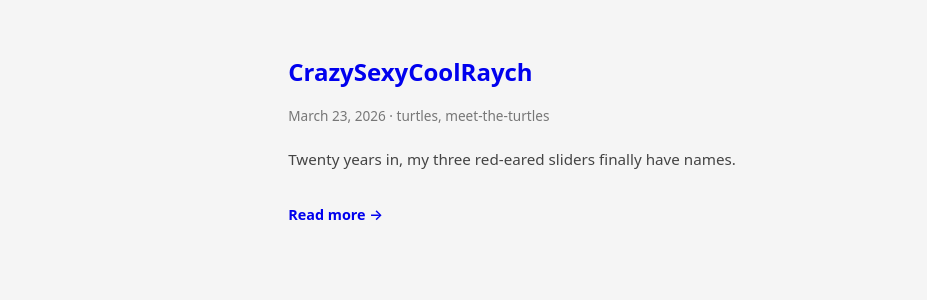
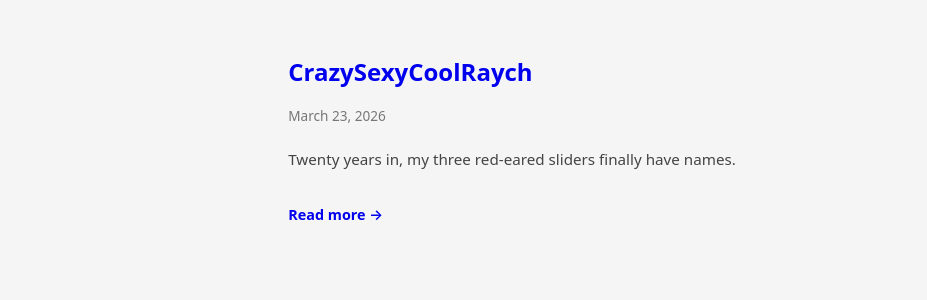
Before and after one commit to rachelsprague/turtles.raych.com, a Jekyll site: the page built from blog/index.html, in a window 1280 px wide. Shown: the part 239-539 px from the top of the page, without its empty margins (176-1103 px from the left). Built offline with Jekyll 4.4.1, drawn with Linux system fonts in a browser that asks for light colours.

Commit message:
remove tags

```diff
--- a/_includes/post-card.html
+++ b/_includes/post-card.html
@@ -6,11 +6,12 @@
     <time datetime="{{ post.date | date_to_xmlschema }}">
       {{ post.date | date: "%B %-d, %Y" }}
     </time>
-    {% if post.tags %}
-      ·
-      {% for tag in post.tags %}
-        <a href="/blog/tags/{{ tag | slugify }}/" class="post-tag">{{ tag }}</a>{% unless forloop.last %}, {% endunless %}
-      {% endfor %}
+    {% if page.tags %}
+      <span class="post-tags">
+        {% for tag in page.tags %}
+          <span class="post-tag">{{ tag }}</span>{% unless forloop.last %}, {% endunless %}
+        {% endfor %}
+      </span>
     {% endif %}
   </p>
   {% if post.description %}
```
